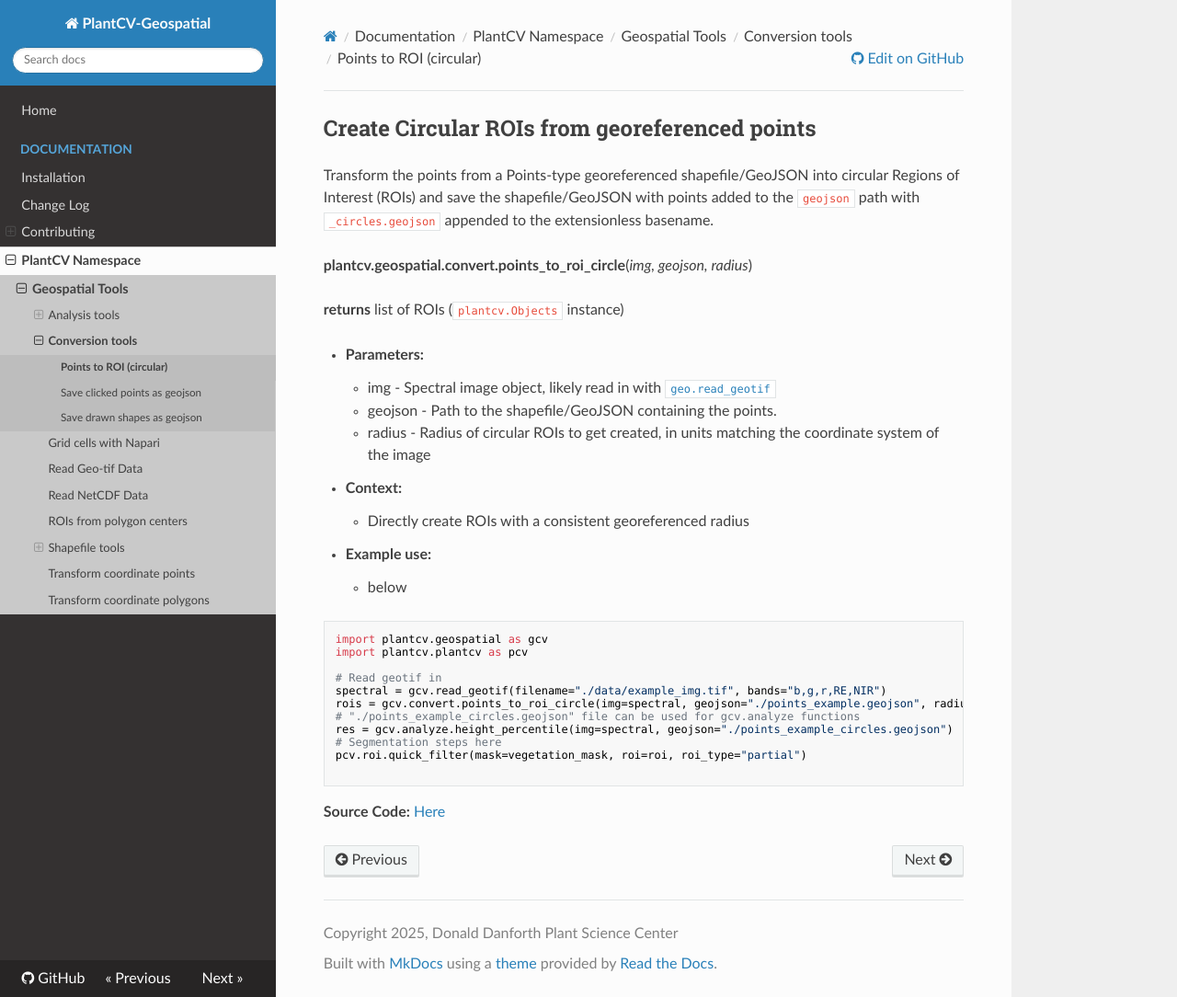
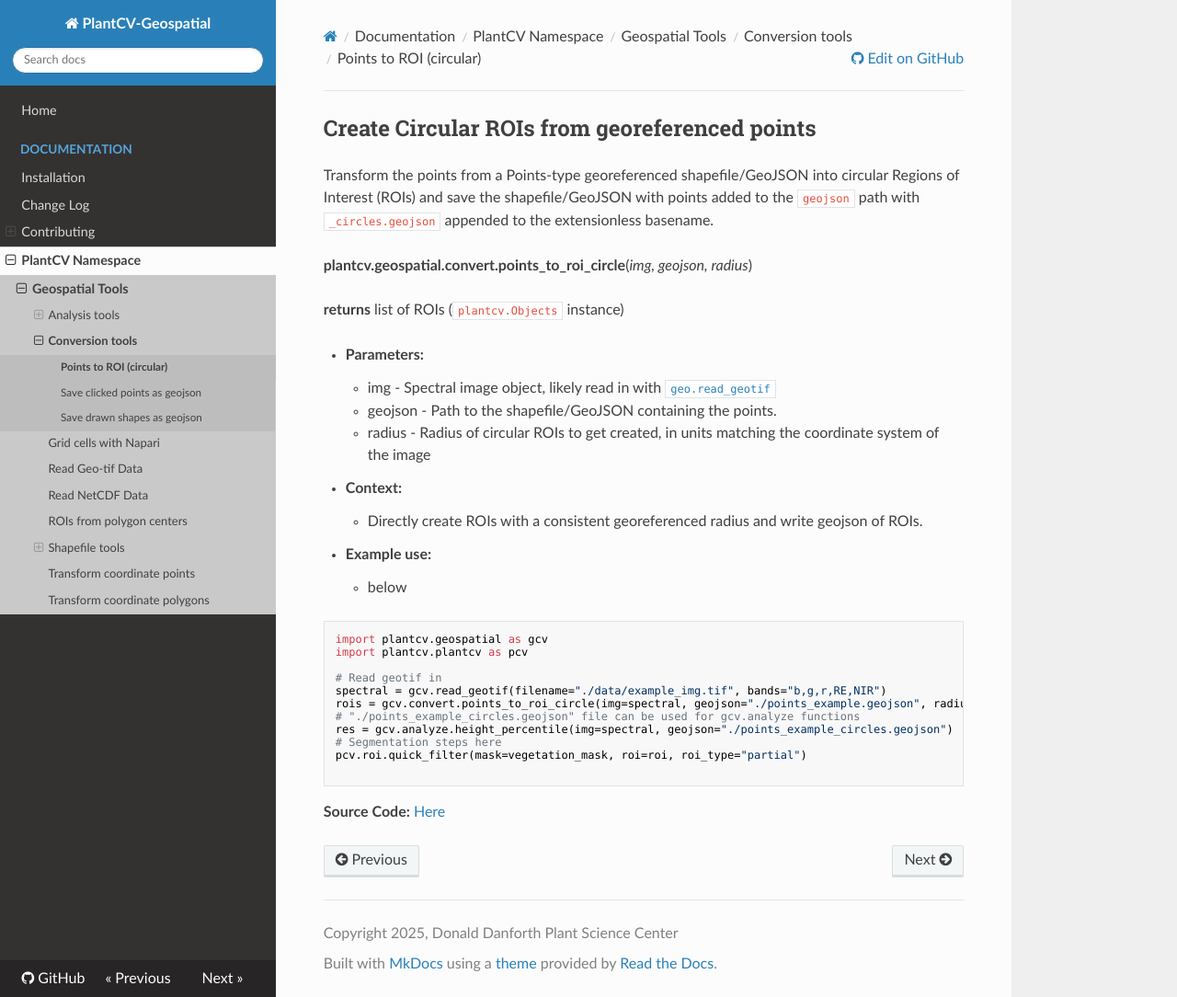
Before and after one commit to danforthcenter/plantcv-geospatial, an MkDocs documentation site: the page built from docs/points_to_roi_circle.md, in a window 1280 px wide and 1084 px high. Shown: the whole window at 92% size. Built offline with MkDocs 1.6.1, drawn with Linux system fonts in a browser that asks for light colours; nearby versions of some CDN libraries.

```diff
--- a/docs/points_to_roi_circle.md
+++ b/docs/points_to_roi_circle.md
@@ -13,7 +13,7 @@ Transform the points from a Points-type georeferenced shapefile/GeoJSON into cir
                 in units matching the coordinate system of the image
 
 - **Context:**
-    - Directly create ROIs with a consistent georeferenced radius
+    - Directly create ROIs with a consistent georeferenced radius and write geojson of ROIs.
 - **Example use:**
     - below
 
```
